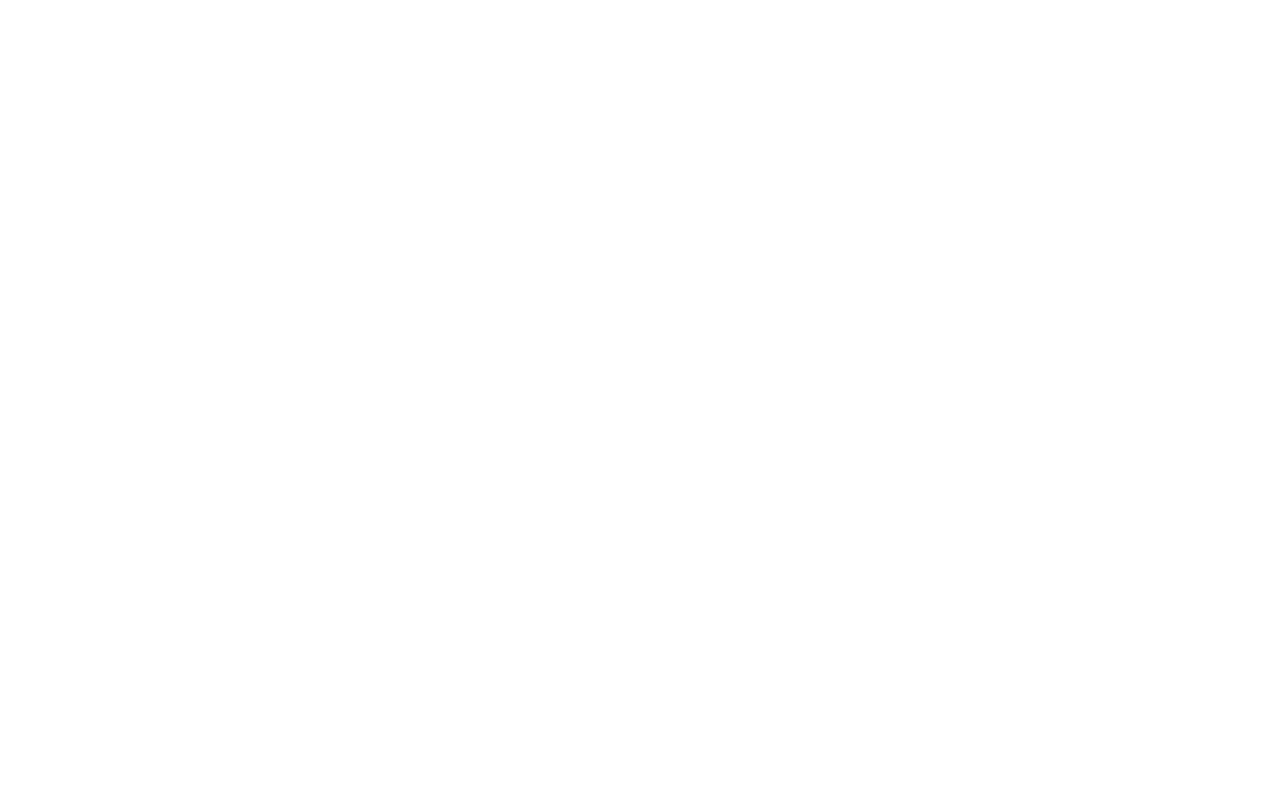
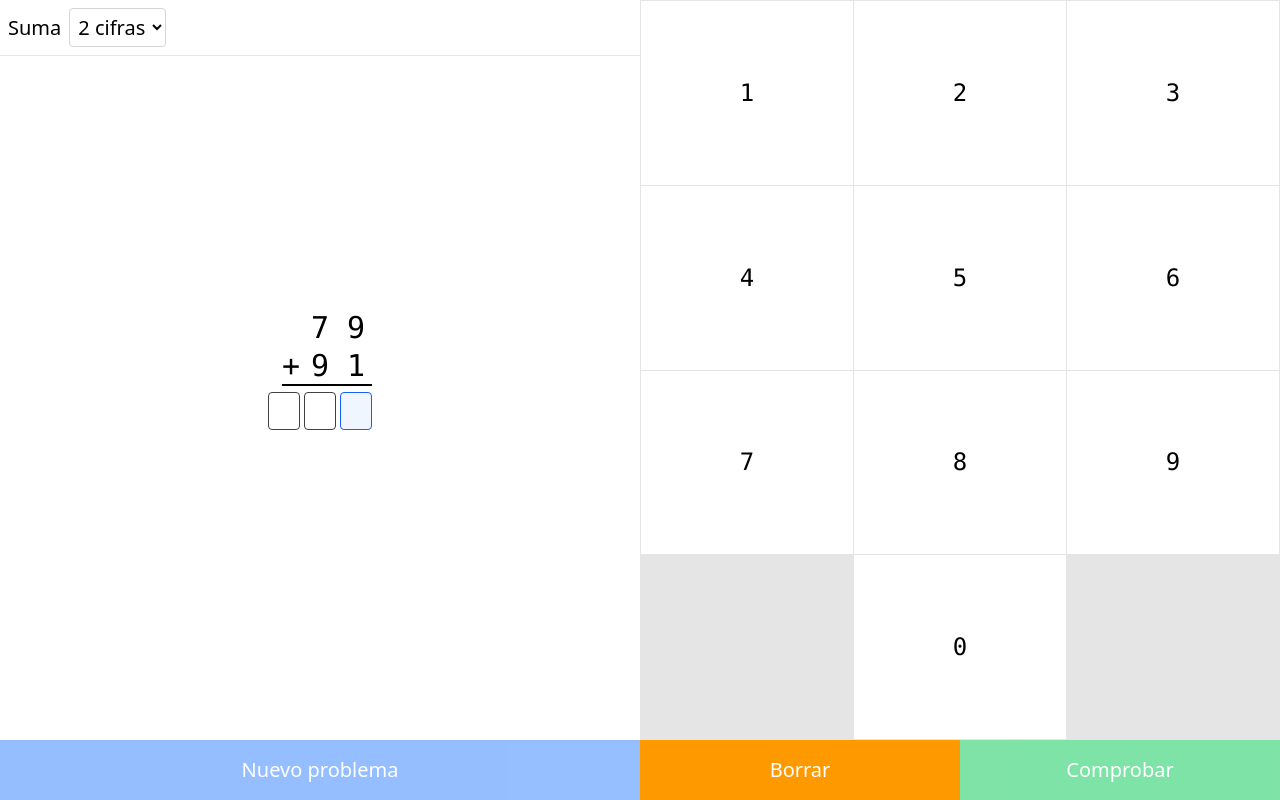
Before and after one commit to antoniogenaro/repasando-clases, an Angular app: page /suma in a window 1280 px wide. Before the commit this address led to /. Built offline with nearby package versions, Linux system fonts and the light colour scheme; a web font is replaced by a local one.

Commit message:
feat: add a new page for addition exercises with interactive input and checking

```diff
--- a/src/app/app.routes.ts
+++ b/src/app/app.routes.ts
@@ -10,4 +10,8 @@
     path: 'resta',
     loadComponent: () => import('./pages/subtraction/subtraction').then((m) => m.SubtractionPage),
   },
+  {
+    path: 'suma',
+    loadComponent: () => import('./pages/addition/addition').then((m) => m.AdditionPage),
+  },
 ];
--- /dev/null
+++ b/src/app/pages/addition/addition.css
@@ -0,0 +1 @@
+@reference 'tailwindcss';
--- /dev/null
+++ b/src/app/pages/addition/addition.html
@@ -0,0 +1,51 @@
+<div class="w-full h-full">
+  <div class="w-full h-full flex flex-col landscape:flex-row">
+    <div class="flex-1 flex flex-col justify-center">
+      <div class="border-b border-neutral-200 p-2 text-xl flex gap-2 items-center">
+        <h1>Suma</h1>
+        <select class="border border-neutral-300 rounded p-1" [formField]="digitsForm">
+          @for (option of numberOfDigitsOptions(); track $index) {
+            <option [value]="option.value">{{ option.label }}</option>
+          }
+        </select>
+      </div>
+      <div class="flex flex-1 justify-center items-center">
+        <app-vertical-operation [a]="a()" [b]="b()" operator="+">
+          <app-digits-input
+            [digits]="userDigits()"
+            [selectedIndex]="selectedIndex()"
+            (select)="selectDigit($event)"
+          />
+        </app-vertical-operation>
+      </div>
+
+      <app-operation-status
+        [status]="isCorrect()"
+        [message]="message()"
+        [animationKey]="animationKey()"
+      />
+
+      <div>
+        <button
+          appButton
+          color="blue"
+          (click)="reset()"
+          class="w-full"
+          [disabled]="isCorrect() === null"
+        >
+          Nuevo problema
+        </button>
+      </div>
+    </div>
+
+    <div class="flex flex-col landscape:w-1/2 portrait:h-1/2 landscape:min-h-full">
+      <app-numeric-keyboard class="flex-1" (press)="press($event)"></app-numeric-keyboard>
+      <div class="flex">
+        <button appButton color="amber" (click)="backspace()" class="flex-1">Borrar</button>
+        <button appButton color="green" [disabled]="!isFilled()" (click)="check()" class="flex-1">
+          Comprobar
+        </button>
+      </div>
+    </div>
+  </div>
+</div>
--- /dev/null
+++ b/src/app/pages/addition/addition.ts
@@ -0,0 +1,147 @@
+import {
+  Component,
+  ChangeDetectionStrategy,
+  signal,
+  computed,
+  effect,
+  untracked,
+} from '@angular/core';
+import { NumericKeyboard } from '../../components/numeric-keyboard/numeric-keyboard';
+import { form, FormField } from '@angular/forms/signals';
+import { Button } from '../../components/button/button';
+import { OperationStatus } from '../../components/operation-status/operation-status';
+import { VerticalOperation } from '../../components/vertical-operation/vertical-operation';
+import { DigitsInput } from '../../components/digits-input/digits-input';
+
+@Component({
+  selector: 'app-addition-page',
+  imports: [NumericKeyboard, FormField, Button, OperationStatus, VerticalOperation, DigitsInput],
+  templateUrl: './addition.html',
+  styleUrls: ['./addition.css'],
+  changeDetection: ChangeDetectionStrategy.OnPush,
+})
+export class AdditionPage {
+  private aSignal = signal(0);
+  private bSignal = signal(0);
+  private numberOfDigits = signal('2');
+  protected readonly a = this.aSignal;
+  protected readonly b = this.bSignal;
+  protected readonly numberOfDigitsOptions = signal([
+    { value: 1, label: '1 cifra' },
+    { value: 2, label: '2 cifras' },
+    { value: 3, label: '3 cifras' },
+  ]);
+  protected readonly digitsForm = form(this.numberOfDigits);
+
+  private resultDigitsSignal = signal<string[]>([]);
+  protected readonly resultDigits = this.resultDigitsSignal;
+
+  private userDigitsSignal = signal<(string | null)[]>([]);
+  protected readonly userDigits = this.userDigitsSignal;
+
+  private selectedIndexSignal = signal<number>(0);
+  protected readonly selectedIndex = this.selectedIndexSignal;
+
+  protected readonly isCorrect = signal<boolean | null>(null);
+  protected readonly animationKey = signal(0);
+
+  protected readonly message = computed(() =>
+    this.isCorrect() === true ? 'Correcto' : this.isCorrect() === false ? 'Incorrecto' : '',
+  );
+
+  protected readonly isFilled = computed(() => this.userDigits().every((d) => d !== null));
+
+  constructor() {
+    effect(() => {
+      const value = this.digitsForm().value();
+      untracked(() => this.generateOperation(Number(value)));
+    });
+  }
+
+  private generateNumber(numberOfDigits: number): number {
+    const min = Math.pow(10, numberOfDigits - 1);
+    const max = Math.pow(10, numberOfDigits) - 1;
+    return Math.floor(Math.random() * (max - min + 1)) + min;
+  }
+
+  protected reset(): void {
+    this.generateOperation(Number(this.digitsForm().value()));
+  }
+
+  protected generateOperation(numberOfDigits: number): void {
+    const x = this.generateNumber(numberOfDigits);
+    const y = this.generateNumber(numberOfDigits);
+    this.aSignal.set(x);
+    this.bSignal.set(y);
+    const res = String(x + y);
+    const digits = res.split('');
+    this.resultDigitsSignal.set(digits);
+    this.userDigitsSignal.set(Array(digits.length).fill(null));
+    this.selectedIndexSignal.set(digits.length - 1);
+    this.isCorrect.set(null);
+  }
+
+  protected press(n: string): void {
+    const user = [...this.userDigits()];
+    const sel = this.selectedIndex();
+    if (sel !== null && sel >= 0 && sel < user.length) {
+      user[sel] = n;
+      this.userDigitsSignal.set(user);
+      // move selection to the next empty slot to the left, if any
+      let newSel: number | undefined;
+      for (let i = sel - 1; i >= 0; i--) {
+        if (user[i] === null) {
+          newSel = i;
+          break;
+        }
+      }
+      if (newSel !== undefined) {
+        this.selectedIndexSignal.set(newSel);
+      }
+      return;
+    }
+
+    for (let i = user.length - 1; i >= 0; i--) {
+      if (user[i] === null) {
+        user[i] = n;
+        this.userDigitsSignal.set(user);
+        return;
+      }
+    }
+  }
+
+  protected backspace(): void {
+    const user = [...this.userDigits()];
+    const sel = this.selectedIndex();
+    if (sel !== null && sel >= 0 && sel < user.length) {
+      if (user[sel] !== null) {
+        user[sel] = null;
+        this.userDigitsSignal.set(user);
+      }
+      return;
+    }
+
+    for (let i = user.length - 1; i >= 0; i--) {
+      if (user[i] !== null) {
+        user[i] = null;
+        this.userDigitsSignal.set(user);
+        this.isCorrect.set(null);
+        return;
+      }
+    }
+  }
+
+  protected selectDigit(index: number): void {
+    this.selectedIndexSignal.set(index);
+  }
+
+  protected check(): void {
+    if (!this.isFilled()) return;
+    const entered = this.userDigits()
+      .map((d) => d ?? '')
+      .join('');
+    const expected = this.resultDigits().join('');
+    this.isCorrect.set(entered === expected);
+    this.animationKey.update((k) => k + 1);
+  }
+}
```
